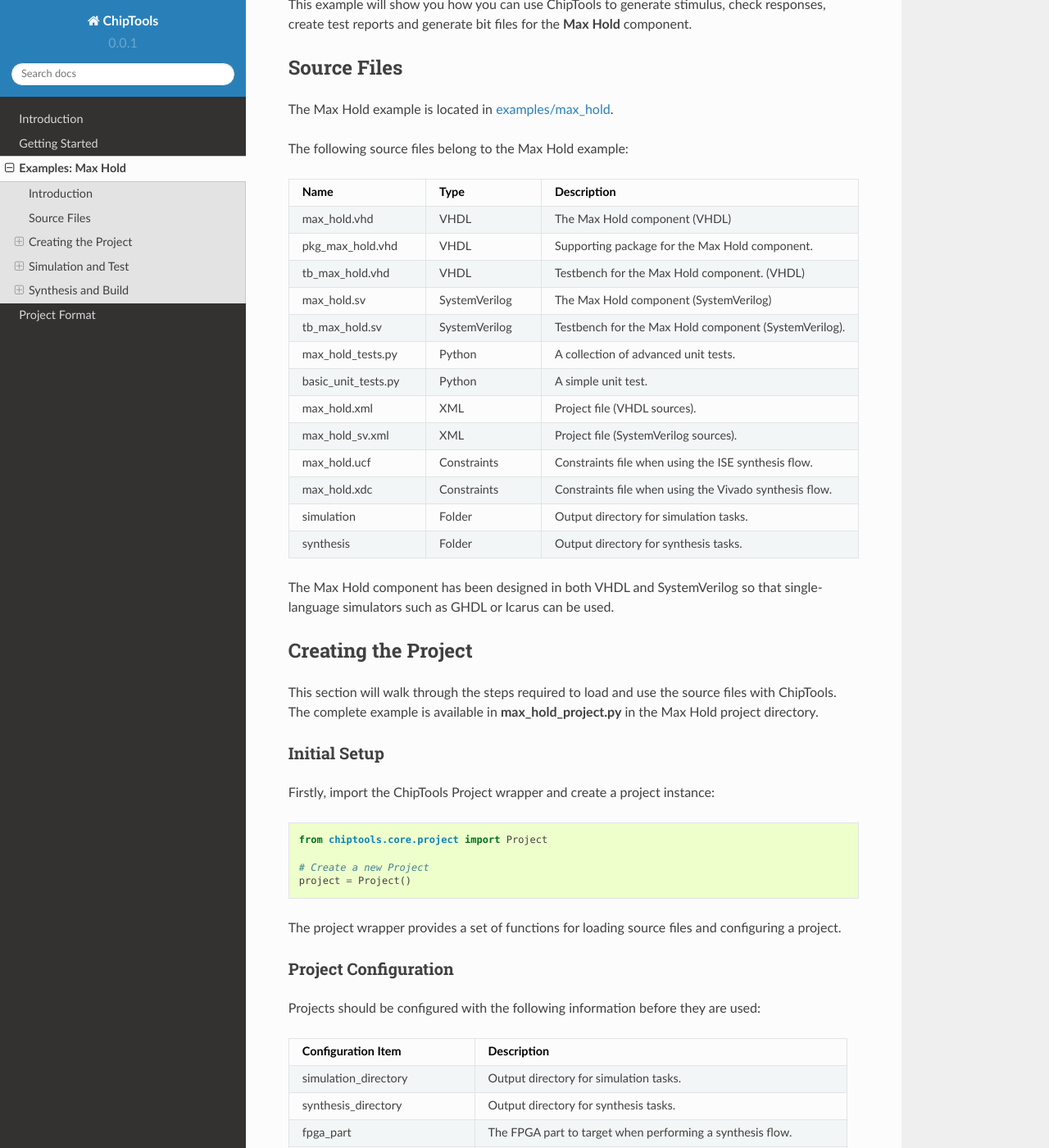
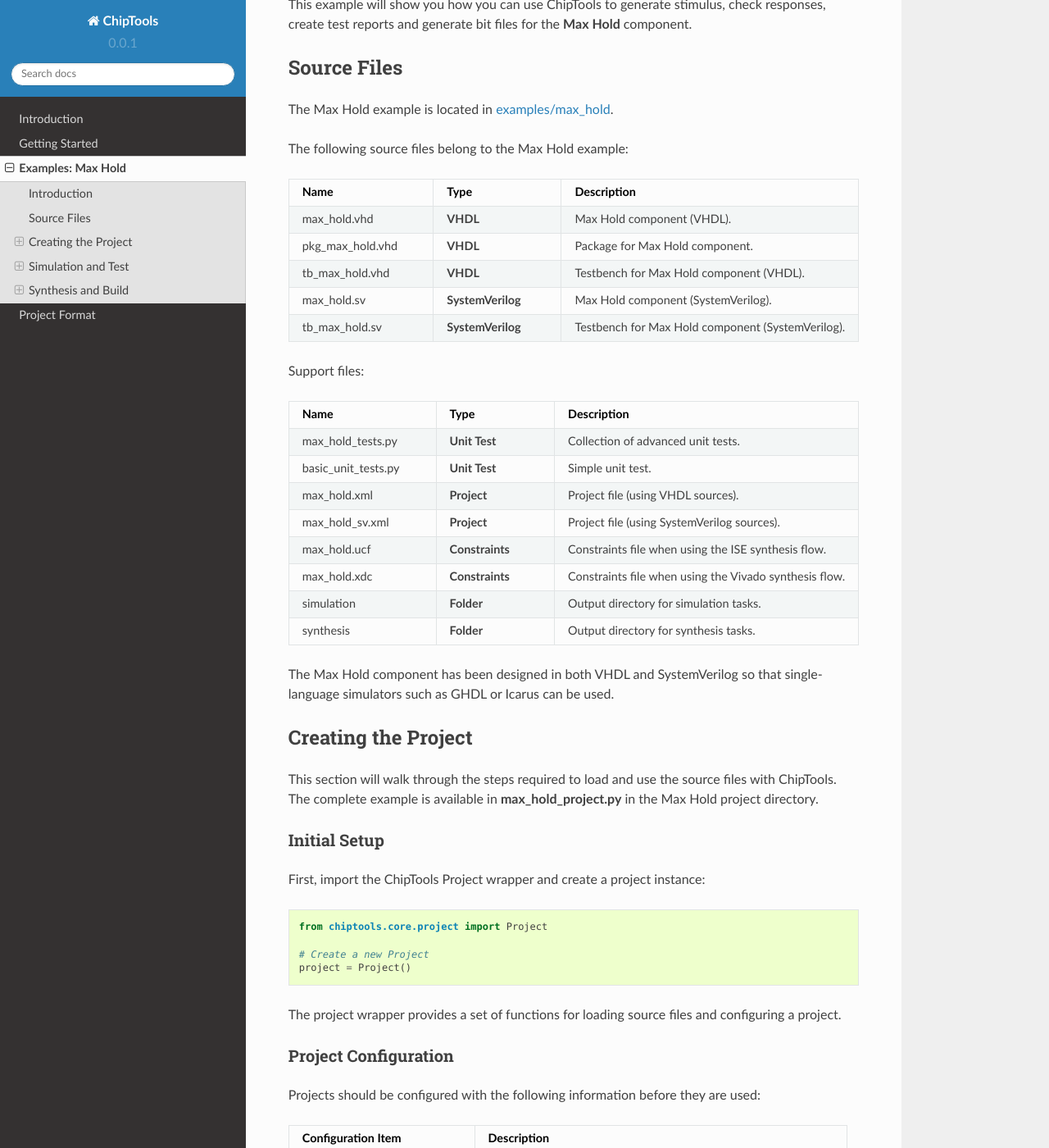
Before and after one commit to pabennett/chiptools, a Sphinx documentation site: the page built from docs/max_hold.rst, in a window 1280 px wide and 1400 px high, scrolled down 907 px. Shown: the whole window at 82% size. Built offline with Sphinx 7.4.7 and the Read the Docs theme 2.0.0, drawn with Linux system fonts in a browser that asks for light colours; pages that are not in the unit, such as notebooks, are missing from menus; some of the changed text lies outside the part shown.

Commit message:
Update Max Hold example documentation.

```diff
--- a/docs/max_hold.rst
+++ b/docs/max_hold.rst
@@ -31,19 +31,26 @@ The following source files belong to the Max Hold example:
    :header: "Name", "Type", "Description"
    :widths: 20, 20, 10
 
-   "max_hold.vhd",        "VHDL",           "The Max Hold component (VHDL)"
-   "pkg_max_hold.vhd",    "VHDL",           "Supporting package for the Max Hold component."
-   "tb_max_hold.vhd",     "VHDL",           "Testbench for the Max Hold component. (VHDL)"
-   "max_hold.sv",         "SystemVerilog",  "The Max Hold component (SystemVerilog)"
-   "tb_max_hold.sv",      "SystemVerilog",  "Testbench for the Max Hold component (SystemVerilog)."
-   "max_hold_tests.py",   "Python",         "A collection of advanced unit tests."
-   "basic_unit_tests.py", "Python",         "A simple unit test."
-   "max_hold.xml",        "XML",            "Project file (VHDL sources)."
-   "max_hold_sv.xml",     "XML",            "Project file (SystemVerilog sources)."
-   "max_hold.ucf",        "Constraints",    "Constraints file when using the ISE synthesis flow."
-   "max_hold.xdc",        "Constraints",    "Constraints file when using the Vivado synthesis flow."
-   "simulation",          "Folder",         "Output directory for simulation tasks."
-   "synthesis",           "Folder",         "Output directory for synthesis tasks."
+   "max_hold.vhd",        "**VHDL**",          "Max Hold component (VHDL)."
+   "pkg_max_hold.vhd",    "**VHDL**",          "Package for Max Hold component."
+   "tb_max_hold.vhd",     "**VHDL**",          "Testbench for Max Hold component (VHDL)."
+   "max_hold.sv",         "**SystemVerilog**", "Max Hold component (SystemVerilog)."
+   "tb_max_hold.sv",      "**SystemVerilog**", "Testbench for Max Hold component (SystemVerilog)."
+
+Support files:
+
+.. csv-table::
+   :header: "Name", "Type", "Description"
+   :widths: 20, 20, 10
+
+   "max_hold_tests.py",   "**Unit Test**",     "Collection of advanced unit tests."
+   "basic_unit_tests.py", "**Unit Test**",     "Simple unit test."
+   "max_hold.xml",        "**Project**",       "Project file (using VHDL sources)."
+   "max_hold_sv.xml",     "**Project**",       "Project file (using SystemVerilog sources)."
+   "max_hold.ucf",        "**Constraints**",   "Constraints file when using the ISE synthesis flow."
+   "max_hold.xdc",        "**Constraints**",   "Constraints file when using the Vivado synthesis flow."
+   "simulation",          "**Folder**",        "Output directory for simulation tasks."
+   "synthesis",           "**Folder**",        "Output directory for synthesis tasks."
 
 The Max Hold component has been designed in both VHDL and SystemVerilog so that
 single-language simulators such as GHDL or Icarus can be used.
@@ -58,7 +65,7 @@ files with ChipTools. The complete example is available in
 Initial Setup
 ~~~~~~~~~~~~~
 
-Firstly, import the ChipTools Project wrapper and create a project instance:
+First, import the ChipTools Project wrapper and create a project instance:
 
 .. code-block:: python
 
@@ -131,7 +138,7 @@ Add the Max Hold source files to the project and assign them to a library:
     project.add_file('pkg_max_hold.vhd', library='lib_max_hold')
 
 The testbench is also added to the project under a different library.
-The optional argument *synthesise* is set to 'False' when adding the testbench
+The optional argument *synthesise* is set to **False** when adding the testbench
 as we do not want to include it in the files sent to synthesis:
 
 .. code-block:: python
@@ -268,11 +275,11 @@ or a reset to be issued to the unit under test:
 
 +-----------------------------------------------------------------------------+
 |                    Stimulus File Format                                     |
-+------------------------+-----------------------------------------------+----+
-| Reset (1-bit) (Binary) | Data (N-bit) (Binary)                         | \n |
-+------------------------+-----------------------------------------------+----+
-| Reset (1-bit) (Binary) | Data (N-bit) (Binary)                         | \n |
-+------------------------+-----------------------------------------------+----+
++------------------------+----------------------------------------------------+
+| Reset (1-bit) (Binary) | Data (N-bit) (Binary)                              |
++------------------------+----------------------------------------------------+
+| Reset (1-bit) (Binary) | Data (N-bit) (Binary)                              |
++------------------------+----------------------------------------------------+
 |                            ... Repeated                                     |
 +-----------------------------------------------------------------------------+
 
@@ -472,7 +479,7 @@ file in the Max Hold example folder implements the following tests:
    "max_hold_sinusoid_test", 12, "Multiple sinusoidal sequences of random length."
    "max_hold_square_test", 8, "Multiple toggling sequences of random length."
 
-When the tests are run, if *Matplotlib* is installed the Unit Test will also
+If **Matplotlib** is installed the Unit Test will also
 create an output image for each test in the simulation folder to show a graph
 of the input data with the model data and the Max Hold component output data.
 For example, the max_hold_sinusoid_single_sequence test produces the following
```
Also changed, not shown: other parts of docs/max_hold.rst (+1 -1 lines).
